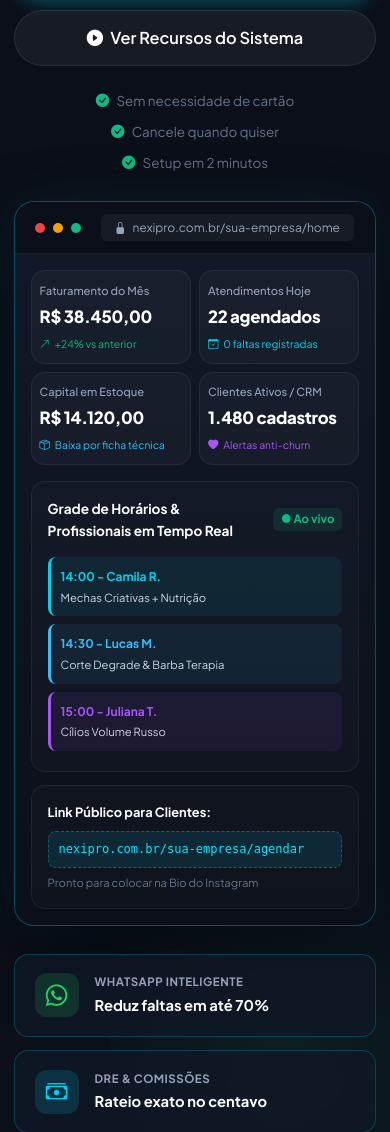
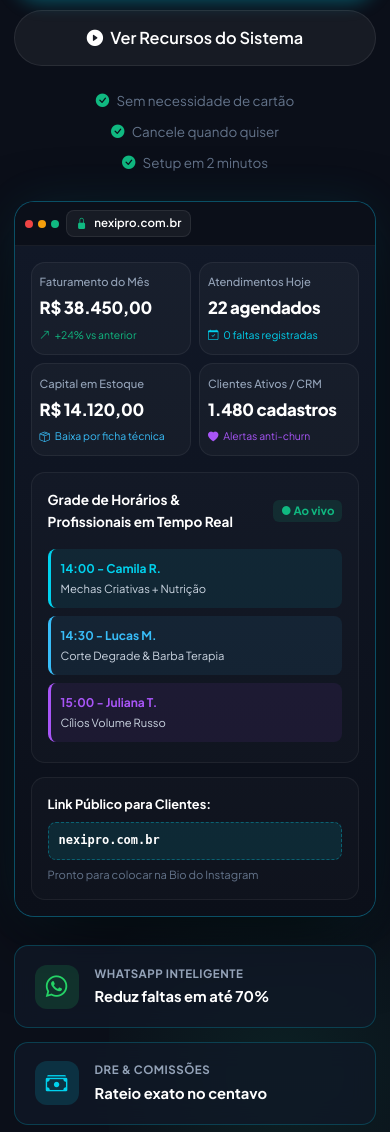
Before and after one commit to BioCamargo/beautysalon-saas, a Spring app: page /landing/index in a window 390 px wide. Shown: the part 479-1611 px from the top of the page. Run offline with Thymeleaf, Linux system fonts and the light colour scheme; the template is opened without the code that fills it, so the values that code supplies are empty; some of the project's set-up classes (security, data sources, template engines, error pages and the like) are left out, and stand-ins take their place; some web fonts are replaced.

Commit message:
fix(landing): corrigir barra de url do mockup no mobile eliminando truncamento de texto

```diff
--- a/src/main/resources/static/css/landing.css
+++ b/src/main/resources/static/css/landing.css
@@ -74,6 +74,17 @@ img, svg {
     max-width: 100%;
     height: auto;
     display: block;
+}
+
+code {
+    background: rgba(0, 210, 238, 0.1);
+    color: #00d2ee;
+    padding: 0.15rem 0.45rem;
+    border-radius: 6px;
+    font-size: 0.88em;
+    font-family: ui-monospace, SFMono-Regular, Menlo, Monaco, Consolas, monospace;
+    word-break: break-all;
+    overflow-wrap: anywhere;
 }
 
 /* Container de fundo com overflow: hidden para blindar orbes contra vazamento */
@@ -519,9 +530,17 @@ img, svg {
     padding: 0.75rem 1.25rem;
     display: flex;
     align-items: center;
-    gap: 0.5rem;
+    gap: 0.75rem;
     border-bottom: 1px solid rgba(255, 255, 255, 0.06);
     width: 100%;
+    min-width: 0;
+}
+
+.lp-mockup-dots {
+    display: inline-flex;
+    align-items: center;
+    gap: 6px;
+    flex-shrink: 0;
 }
 
 .lp-mockup-dot {
@@ -537,18 +556,34 @@ img, svg {
 
 .lp-mockup-url {
     background: rgba(255, 255, 255, 0.05);
-    border-radius: 6px;
+    border: 1px solid rgba(255, 255, 255, 0.08);
+    border-radius: 8px;
     padding: 0.25rem 0.85rem;
-    font-size: 0.75rem;
+    font-size: 0.76rem;
     color: var(--lp-text-body);
-    margin-left: 0.75rem;
     display: inline-flex;
     align-items: center;
-    gap: 0.4rem;
-    max-width: calc(100% - 60px);
+    gap: 0.45rem;
+    min-width: 0;
+    max-width: 100%;
+}
+
+.lp-mockup-url i {
+    color: #10b981;
+    font-size: 0.7rem;
+    flex-shrink: 0;
+}
+
+.lp-mockup-url-domain {
+    color: #ffffff;
+    font-weight: 600;
     white-space: nowrap;
-    overflow: hidden;
-    text-overflow: ellipsis;
+}
+
+.lp-mockup-url-path {
+    color: var(--lp-primary);
+    font-weight: 500;
+    white-space: nowrap;
 }
 
 .lp-mockup-content {
@@ -1758,6 +1793,16 @@ input:checked + .lp-slider:before {
     }
 
     /* Mockup no Mobile: KPIs em 2 colunas organizadas */
+    .lp-mockup-topbar {
+        padding: 0.6rem 0.85rem;
+        gap: 0.5rem;
+    }
+
+    .lp-mockup-url {
+        padding: 0.2rem 0.65rem;
+        font-size: 0.72rem;
+    }
+
     .lp-mockup-content {
         padding: 1rem;
     }
@@ -1913,6 +1958,29 @@ input:checked + .lp-slider:before {
     }
 
     /* KPIs adaptados para smartphone com 360px a 400px */
+    .lp-mockup-topbar {
+        padding: 0.5rem 0.65rem;
+        gap: 0.45rem;
+    }
+
+    .lp-mockup-dot {
+        width: 8px;
+        height: 8px;
+    }
+
+    .lp-mockup-dots {
+        gap: 5px;
+    }
+
+    .lp-mockup-url {
+        padding: 0.2rem 0.55rem;
+        font-size: 0.72rem;
+    }
+
+    .lp-mockup-url-path {
+        display: none !important;
+    }
+
     .lp-mockup-stats-grid {
         grid-template-columns: 1fr 1fr;
         gap: 0.5rem;
@@ -1937,6 +2005,21 @@ input:checked + .lp-slider:before {
 
 /* 4. Telas Ultra-Estreitas (<= 360px) */
 @media (max-width: 360px) {
+    .lp-mockup-topbar {
+        padding: 0.4rem 0.5rem;
+        gap: 0.35rem;
+    }
+
+    .lp-mockup-dot {
+        width: 7px;
+        height: 7px;
+    }
+
+    .lp-mockup-url {
+        font-size: 0.68rem;
+        padding: 0.15rem 0.45rem;
+    }
+
     .lp-hero-title {
         font-size: 1.4rem;
     }
--- a/src/main/resources/templates/landing/index.html
+++ b/src/main/resources/templates/landing/index.html
@@ -145,12 +145,15 @@
             <div class="lp-mockup-wrapper">
                 <div class="lp-mockup-frame">
                     <div class="lp-mockup-topbar">
-                        <span class="lp-mockup-dot lp-dot-red"></span>
-                        <span class="lp-mockup-dot lp-dot-yellow"></span>
-                        <span class="lp-mockup-dot lp-dot-green"></span>
-                        <span class="lp-mockup-url">
-                            <i class="bi bi-lock-fill"></i> nexipro.com.br/sua-empresa/home
-                        </span>
+                        <div class="lp-mockup-dots">
+                            <span class="lp-mockup-dot lp-dot-red"></span>
+                            <span class="lp-mockup-dot lp-dot-yellow"></span>
+                            <span class="lp-mockup-dot lp-dot-green"></span>
+                        </div>
+                        <div class="lp-mockup-url">
+                            <i class="bi bi-lock-fill"></i>
+                            <span class="lp-mockup-url-domain">nexipro.com.br</span><span class="lp-mockup-url-path">/painel</span>
+                        </div>
                     </div>
 
                     <div class="lp-mockup-content">
@@ -216,7 +219,7 @@
                             <div class="lp-mockup-bio-box">
                                 <div class="lp-mockup-bio-label">Link Público para Clientes:</div>
                                 <div class="lp-mockup-bio-url">
-                                    nexipro.com.br/sua-empresa/agendar
+                                    <span class="lp-mockup-url-domain">nexipro.com.br</span><span class="lp-mockup-url-path">/agendar</span>
                                 </div>
                                 <div class="lp-mockup-bio-sub">Pronto para colocar na Bio do Instagram</div>
                             </div>
```
